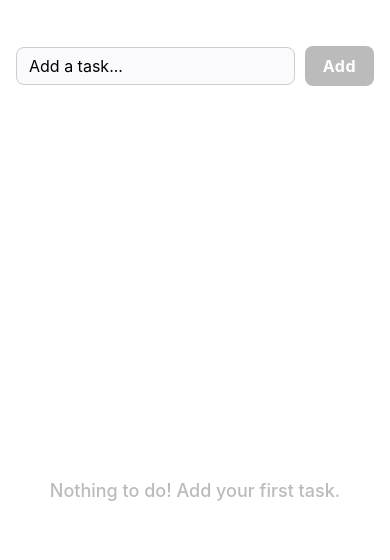
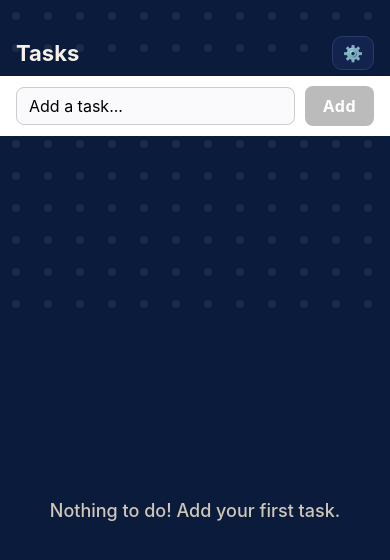
Before and after one commit to MuhEid/chapter-one-rn-task, a React Native app: screen / in a window 390 px wide. Shown: the top 560 px of the page. Built offline with nearby package versions, Linux system fonts and the light colour scheme.

Commit message:
Enhance Tasks screen with header and settings button, add pattern overlay background, and update styles for improved UI

```diff
--- a/src/screens/Tasks.tsx
+++ b/src/screens/Tasks.tsx
@@ -1,5 +1,5 @@
 import React, { useState, useMemo } from 'react';
-import { View, FlatList, StyleSheet, Text } from 'react-native';
+import { View, FlatList, StyleSheet, Text, Pressable } from 'react-native';
 import AddTaskBar from '../components/AddTaskBar';
 import TaskItem from '../components/TaskItem';
 import { Task } from '../types/task';
@@ -36,6 +36,18 @@ export default function Tasks() {
 
     return (
         <View style={styles.container}>
+            <PatternOverlay />
+            <View style={styles.header}>
+                <Text style={styles.headerTitle}>Tasks</Text>
+                <Pressable
+                    accessibilityLabel="Open settings"
+                    accessibilityRole="button"
+                    style={({ pressed }) => [styles.settingsButton, pressed && styles.settingsButtonPressed]}
+                    onPress={() => { }}
+                >
+                    <Text style={styles.settingsIcon}>⚙️</Text>
+                </Pressable>
+            </View>
             <AddTaskBar onAdd={handleAdd} />
             <FlatList
                 data={sortedTasks}
@@ -59,11 +71,49 @@ export default function Tasks() {
     );
 }
 
+function PatternOverlay() {
+    const dots = Array.from({ length: 120 });
+    return (
+        <View pointerEvents="none" style={styles.patternContainer}>
+            {dots.map((_, idx) => (
+                <View key={idx} style={styles.patternDot} />
+            ))}
+        </View>
+    );
+}
+
 const styles = StyleSheet.create({
     container: {
         flex: 1,
-        backgroundColor: 'white',
+        backgroundColor: '#0B1B3B',
         paddingTop: 36,
+    },
+    header: {
+        flexDirection: 'row',
+        alignItems: 'center',
+        justifyContent: 'space-between',
+        paddingHorizontal: 16,
+        paddingBottom: 6,
+    },
+    headerTitle: {
+        color: '#F5F1E8',
+        fontSize: 22,
+        fontWeight: '700',
+    },
+    settingsButton: {
+        paddingHorizontal: 10,
+        paddingVertical: 6,
+        borderRadius: 10,
+        backgroundColor: '#12244D',
+        borderWidth: 1,
+        borderColor: '#2A3A66',
+    },
+    settingsButtonPressed: {
+        opacity: 0.85,
+    },
+    settingsIcon: {
+        fontSize: 16,
+        color: '#F5F1E8',
     },
     emptyContainer: {
         flex: 1,
@@ -72,8 +122,25 @@ const styles = StyleSheet.create({
         paddingTop: 40,
     },
     emptyText: {
-        color: '#bbb',
+        color: '#CFC7B8',
         fontSize: 18,
         fontWeight: '500',
     },
+    patternContainer: {
+        position: 'absolute',
+        top: 0,
+        left: 0,
+        right: 0,
+        bottom: 0,
+        flexDirection: 'row',
+        flexWrap: 'wrap',
+        opacity: 0.08,
+    },
+    patternDot: {
+        width: 8,
+        height: 8,
+        borderRadius: 4,
+        backgroundColor: '#E8DFC8',
+        margin: 12,
+    },
 });
```
